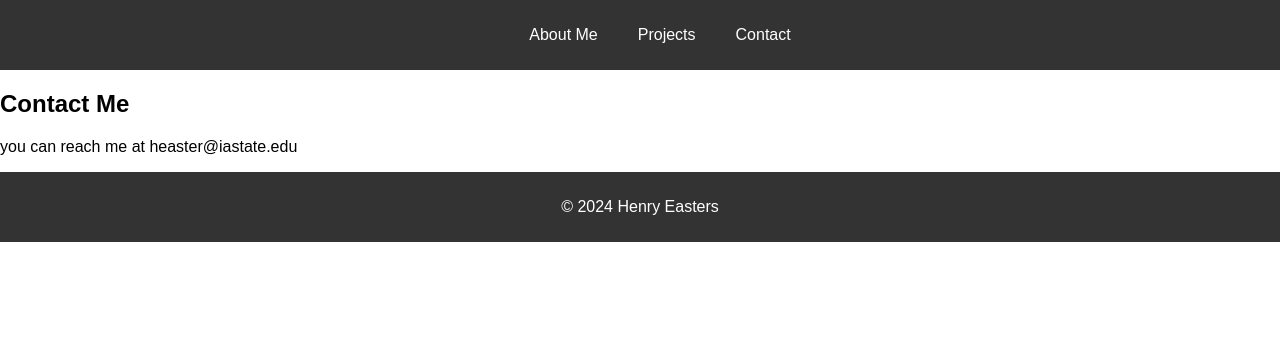
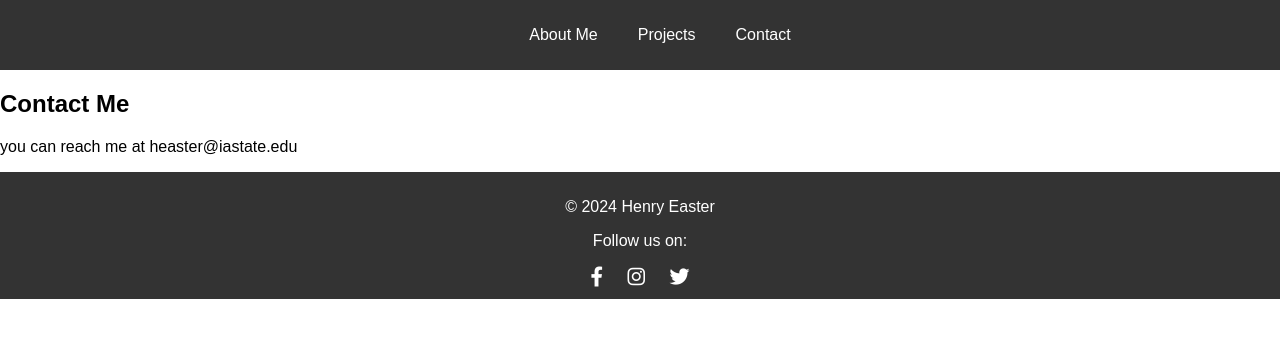
Before and after one commit to heaster7/Personal, a plain HTML site: page contact.html in a window 1280 px wide. Drawn offline with Linux system fonts and the light colour scheme.

Commit message:
Add files via upload

```diff
--- a/contact.html
+++ b/contact.html
@@ -6,6 +6,8 @@
     <meta name="viewport" content="width=device-width, initial-scale=1.0">
     <title>Henry Easter</title>
     <link rel="stylesheet" href="style.css">
+    <link rel="stylesheet" href="https://cdnjs.cloudflare.com/ajax/libs/font-awesome/6.0.0-beta3/css/all.min.css">
+
 
     <header>
         <nav>
@@ -22,9 +24,14 @@
     </div>
 </head>
 
-    <footer>
-        <p>&copy; 2024 Henry Easters</p>
-    </footer>
+<footer>
+    <p>&copy; 2024 Henry Easter</p>
+    <p>Follow us on:</p>
+    <a href="https://www.facebook.com" target="_blank"><i class="fab fa-facebook-f"></i></a>
+    <a href="https://www.instagram.com/heaster17" target="_blank"><i class="fab fa-instagram"></i></a>
+    <a href="https://www.twitter.com" target="_blank"><i class="fab fa-twitter"></i></a>
+
+</footer>
 
 
 
--- a/style.css
+++ b/style.css
@@ -36,3 +36,15 @@
     background-color: #333;
     color: #fff;
 }
+
+footer a {
+    color: #fff;
+    margin: 0 10px;
+    text-decoration: none;
+    font-size: 20px;
+}
+
+footer a:hover {
+    color: #f39c12;
+    /* Change color on hover */
+}
```
Also changed, not shown: index.html (+7 -0 lines), projects.html (+7 -0 lines).
